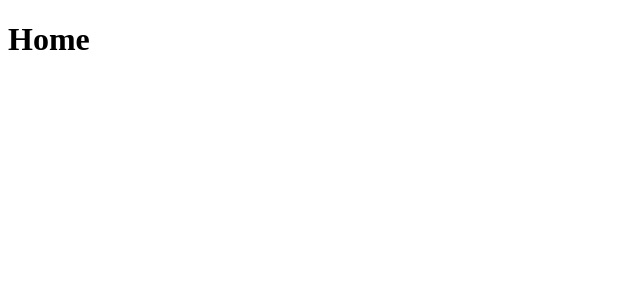
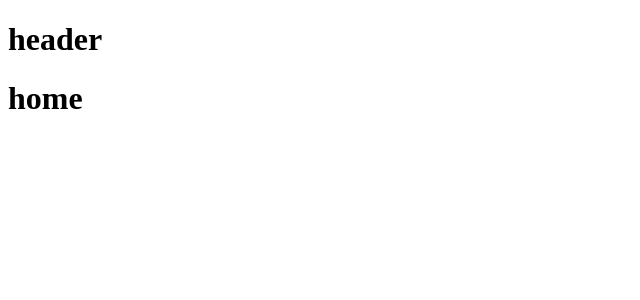
Before and after one commit to WideVader/FAMNITHackathon2.0, a React (Vite) app in the folder frontend/: page / in a window 1280 px wide. Shown: the top 300 px of the page, without its empty margins (0-640 px from the left). Built offline with nearby package versions, Linux system fonts and the light colour scheme.

Commit message:
frontend setup

```diff
--- a/frontend/package.json
+++ b/frontend/package.json
@@ -10,8 +10,10 @@
     "preview": "vite preview"
   },
   "dependencies": {
+    "axios": "^1.4.0",
     "react": "^18.2.0",
-    "react-dom": "^18.2.0"
+    "react-dom": "^18.2.0",
+    "react-router-dom": "^6.11.2"
   },
   "devDependencies": {
     "@types/react": "^18.0.28",
--- a/frontend/src/App.jsx
+++ b/frontend/src/App.jsx
@@ -1,8 +1,14 @@
+import { Layout } from "./layout/layout"
+import Home from "./page/home"
+import { Routes, Route } from "react-router-dom"
 
- const App=()=> {
-
+const App = () => {
   return (
-    <h1>Home</h1>
+      <Routes>
+        <Route path="/" element={<Layout />}>
+          <Route index element={<Home />} />
+        </Route>
+      </Routes>
   )
 }
 
--- /dev/null
+++ b/frontend/src/components/header.jsx
@@ -0,0 +1,7 @@
+const Header=()=>{
+    return(
+        <h1>header</h1>
+    )
+}
+
+export default Header
--- /dev/null
+++ b/frontend/src/layout/layout.jsx
@@ -0,0 +1,11 @@
+import { Outlet } from "react-router-dom";
+import Header from "../components/header";
+
+export const Layout = () => {
+    return (
+        <>
+            <Header />
+            <Outlet />
+        </>
+    )
+}
--- a/frontend/src/main.jsx
+++ b/frontend/src/main.jsx
@@ -1,9 +1,12 @@
 import React from 'react'
 import ReactDOM from 'react-dom/client'
 import App from './App.jsx'
+import { BrowserRouter } from "react-router-dom";
 
 ReactDOM.createRoot(document.getElementById('root')).render(
   <React.StrictMode>
-    <App />
+    <BrowserRouter>
+      <App />
+    </BrowserRouter>
   </React.StrictMode>,
 )
--- /dev/null
+++ b/frontend/src/page/home.jsx
@@ -0,0 +1,7 @@
+const Home =()=>{
+    return (
+        <h1>home</h1>
+    )
+}
+
+export default Home
```
Also changed, not shown: frontend/src/util/axiosBackend.js (added, +7 -0 lines), 1 other file (tests, documents, lock files or other folders).
